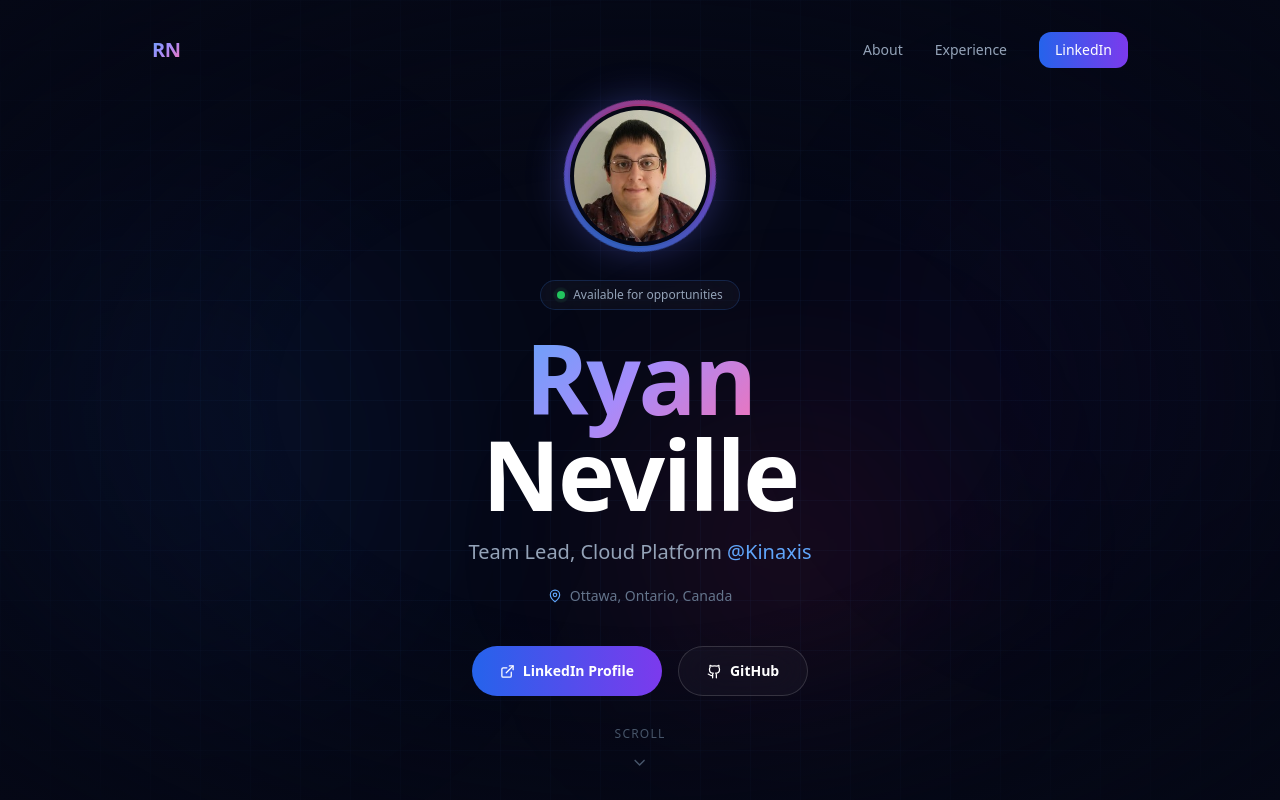
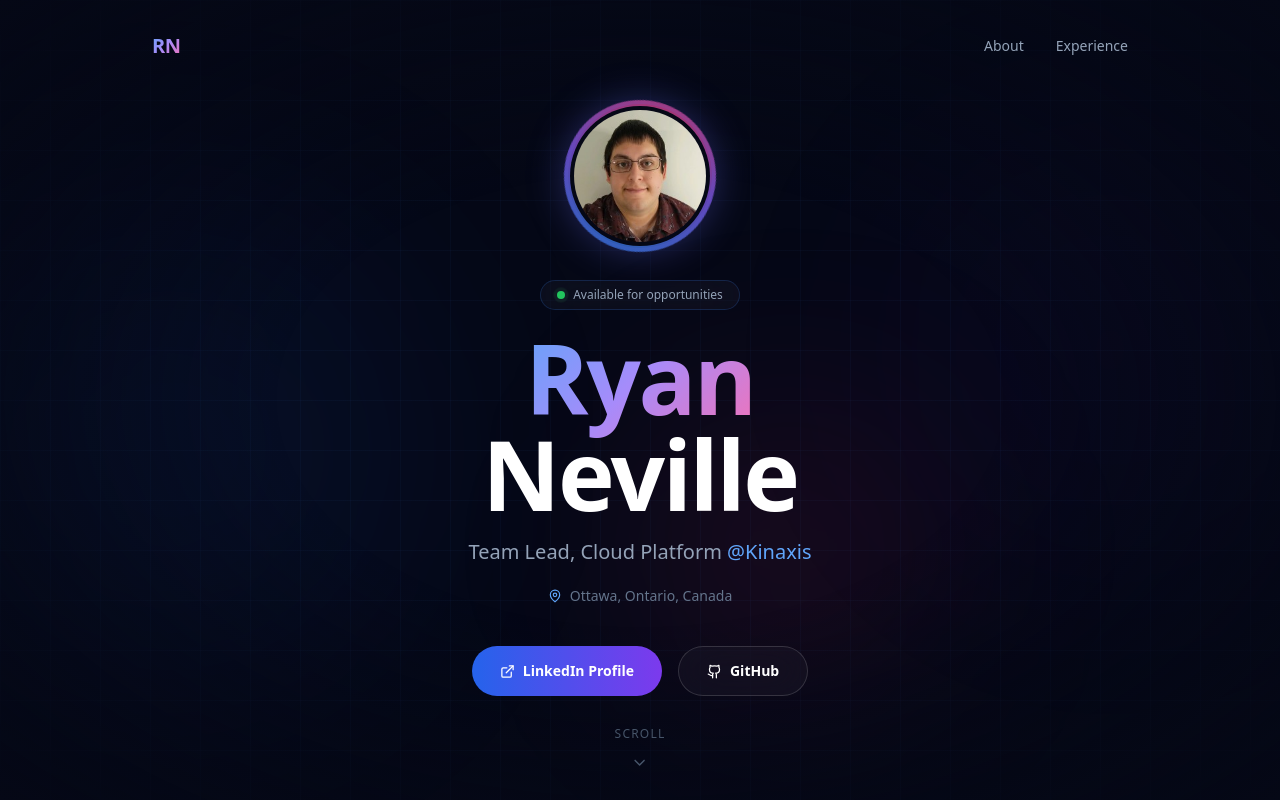
Before and after one commit to ryan-neville/rn-portfolio, a Next.js app: page / in a window 1280 px wide. Shown: the top 800 px of the page. Built offline with nearby package versions, Linux system fonts and the light colour scheme.

Commit message:
fix: Removed LinkedIn button.

```diff
--- a/components/Navbar.tsx
+++ b/components/Navbar.tsx
@@ -51,14 +51,6 @@ export default function Navbar() {
                 <span className="absolute -bottom-1 left-0 w-0 h-0.5 bg-gradient-to-r from-blue-500 to-violet-500 group-hover:w-full transition-all duration-300" />
               </a>
             ))}
-            <a
-              href="https://ca.linkedin.com/in/ryan-neville-63b03289"
-              target="_blank"
-              rel="noopener noreferrer"
-              className="px-4 py-2 text-sm font-medium bg-gradient-to-r from-blue-600 to-violet-600 rounded-xl text-white hover:opacity-90 transition-all hover:scale-105"
-            >
-              LinkedIn
-            </a>
           </div>
 
           {/* Mobile menu button */}
```
